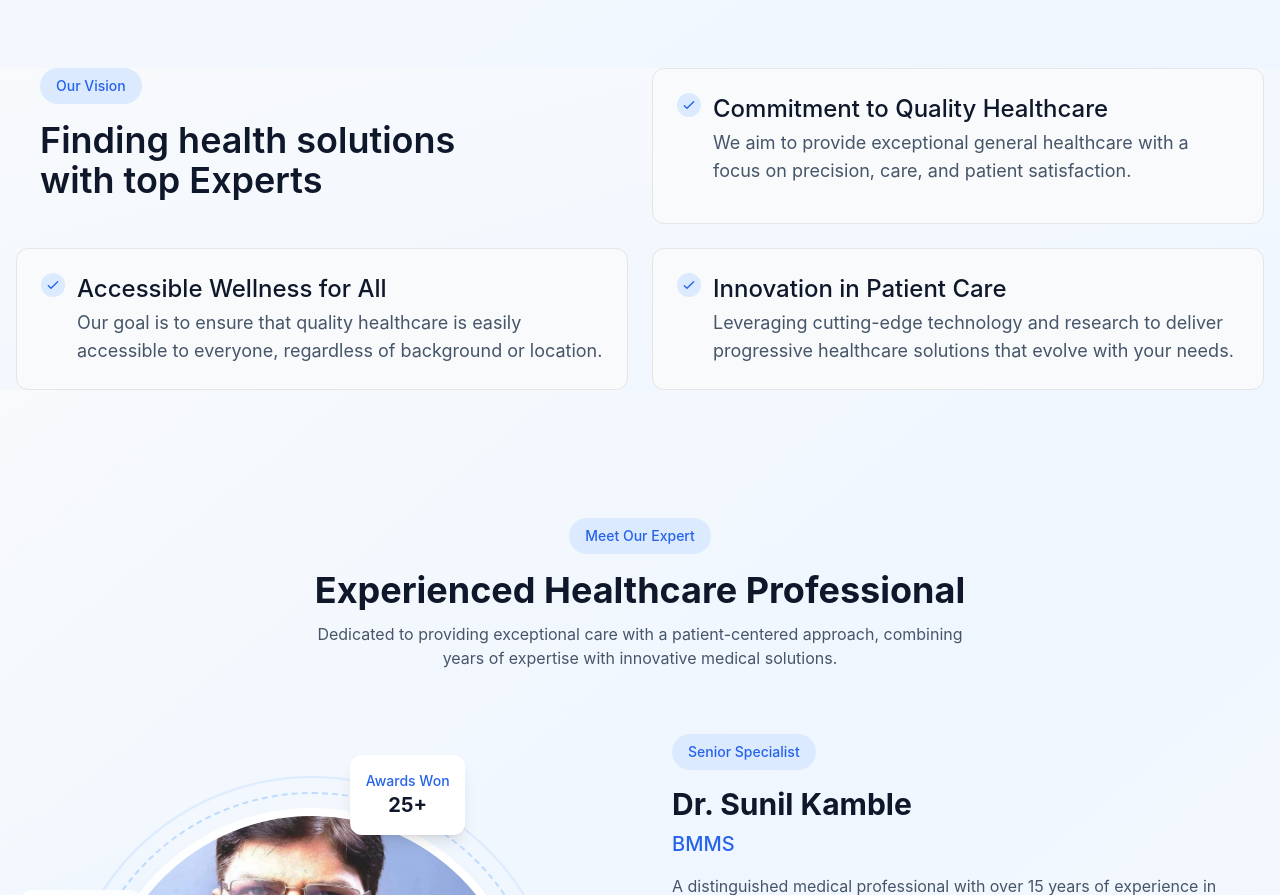
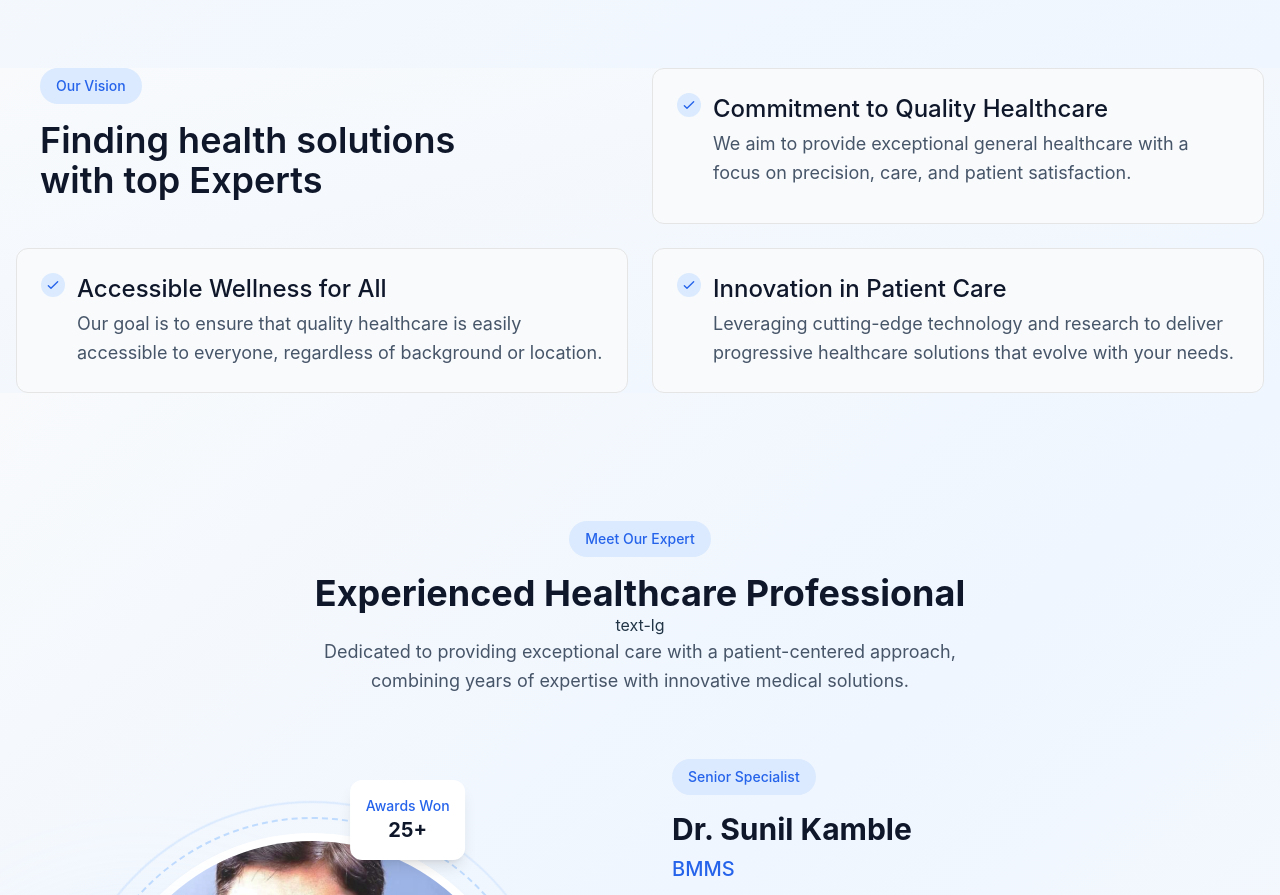
Before and after one commit to drsunilkamble/Clinic-Website, a React (Vite) app: page / in a window 1280 px wide. Shown: the part 820-1715 px from the top of the page. Built offline with nearby package versions, Linux system fonts and the light colour scheme.

Commit message:
Enhance typography and layout consistency across sections

```diff
--- a/src/Sections/AboutDoctor.tsx
+++ b/src/Sections/AboutDoctor.tsx
@@ -54,10 +54,11 @@ const AboutDoctor = () => {
           <div className="inline-flex items-center gap-2 px-4 py-2 rounded-full bg-blue-100 text-blue-600 font-medium text-sm">
             Meet Our Expert
           </div>
-          <h2 className="text-2xl sm:text-4xl font-bold text-slate-900 mt-4 mb-3">
+          <h2 className="text-2xl sm:text-4xl font-bold text-slate-900 mt-4 mb-0">
             Experienced Healthcare Professional
           </h2>
-          <p className="text-slate-600 max-w-2xl mx-auto text-sm sm:text-base">
+          text-lg
+          <p className="text-slate-600 max-w-2xl mx-auto text-lg leading-relaxed">
             Dedicated to providing exceptional care with a patient-centered
             approach, combining years of expertise with innovative medical
             solutions.
@@ -131,7 +132,7 @@ const AboutDoctor = () => {
               <p className="text-base sm:text-xl text-blue-600 font-medium mb-4">
                 {doctorInfo.specialty}
               </p>
-              <p className="text-slate-600 leading-relaxed text-sm sm:text-base">
+              <p className="text-slate-600 leading-relaxed text-lg sm:text-base">
                 {doctorInfo.description}
               </p>
             </div>
--- a/src/Sections/HeroSection.tsx
+++ b/src/Sections/HeroSection.tsx
@@ -5,7 +5,7 @@ import DoctorPNG from '@/assets/doctor.png';
 import ClinicLogo from "@/assets/ClinicLogo.png";
 const HeroSection = () => {
   const [isHovered, setIsHovered] = useState(false);
-
+  const homePhoneNumber = '9699361189';
   return (
     <div className="min-h-screen bg-gradient-to-br from-slate-50 to-blue-50">
       {/* Navigation */}
@@ -41,16 +41,15 @@ const HeroSection = () => {
           </div>
 
           {/* CTAs */}
-          <div className="flex items-center gap-4">
           <Button
             className="group bg-slate-900 hover:bg-slate-800 text-white px-8 py-7 text-lg rounded-2xl flex items-center gap-2"
             onMouseEnter={() => setIsHovered(true)}
             onMouseLeave={() => setIsHovered(false)}
+            onClick={() => (window.location.href = `tel:${homePhoneNumber}`)}
           >
             Call Now
             <ArrowUpRight className={`w-5 h-5 transition-transform ${isHovered ? 'translate-x-1 -translate-y-1' : ''}`} />
           </Button>
-          </div>
 
         </div>
 
--- a/src/Sections/NavigationBar.tsx
+++ b/src/Sections/NavigationBar.tsx
@@ -64,7 +64,7 @@ const NavigationBar = () => {
 
         {/* Mobile Menu Button */}
         <button
-          className="md:hidden p-2 rounded transition-colors text-slate-600 hover:bg-slate-200"
+          className="md:hidden p-2 rounded transition-colors text-slate-600 hover:bg-slate-200 bg-transparent"
           onClick={() => setIsMenuOpen(!isMenuOpen)}
         >
           {isMenuOpen ? <X className="w-6 h-6" /> : <Menu className="w-6 h-6" />}
@@ -80,7 +80,7 @@ const NavigationBar = () => {
           <div className="flex flex-col p-4">
             <div className="flex justify-end">
               <button
-                className="p-2 rounded transition-colors text-slate-600 hover:bg-slate-200"
+                className="p-2 rounded transition-colors text-slate-600 hover:bg-slate-200 bg-transparent"
                 onClick={() => setIsMenuOpen(false)}
               >
                 <X className="w-6 h-6" />
--- a/src/Sections/VisionSection.tsx
+++ b/src/Sections/VisionSection.tsx
@@ -22,7 +22,7 @@ const VisionSection = () => {
       </div>
       <div>
         <h3 className="font-medium text-slate-900 mb-1 text-2xl">Commitment to Quality Healthcare</h3>
-        <p className="text-slate-600 text-lg">We aim to provide exceptional general healthcare with a focus on precision, care, and patient satisfaction.</p>
+        <p className="text-lg text-slate-600 max-w-xl leading-relaxed">We aim to provide exceptional general healthcare with a focus on precision, care, and patient satisfaction.</p>
       </div>
     </div>
   </div>
@@ -37,7 +37,7 @@ const VisionSection = () => {
       </div>
       <div>
         <h3 className="font-medium text-slate-900 mb-1 text-2xl">Accessible Wellness for All</h3>
-        <p className="text-slate-600 text-lg">Our goal is to ensure that quality healthcare is easily accessible to everyone, regardless of background or location.</p>
+        <p className="text-lg text-slate-600 max-w-xl leading-relaxed">Our goal is to ensure that quality healthcare is easily accessible to everyone, regardless of background or location.</p>
       </div>
     </div>
   </div>
@@ -51,7 +51,7 @@ const VisionSection = () => {
       </div>
       <div>
         <h3 className="font-medium text-slate-900 mb-1 text-2xl">Innovation in Patient Care</h3>
-        <p className="text-slate-600 text-lg">Leveraging cutting-edge technology and research to deliver progressive healthcare solutions that evolve with your needs.</p>
+        <p className="text-lg text-slate-600 max-w-xl leading-relaxed">Leveraging cutting-edge technology and research to deliver progressive healthcare solutions that evolve with your needs.</p>
       </div>
     </div>
   </div>
```
Lines whose indentation alone changed are shown as unchanged.
